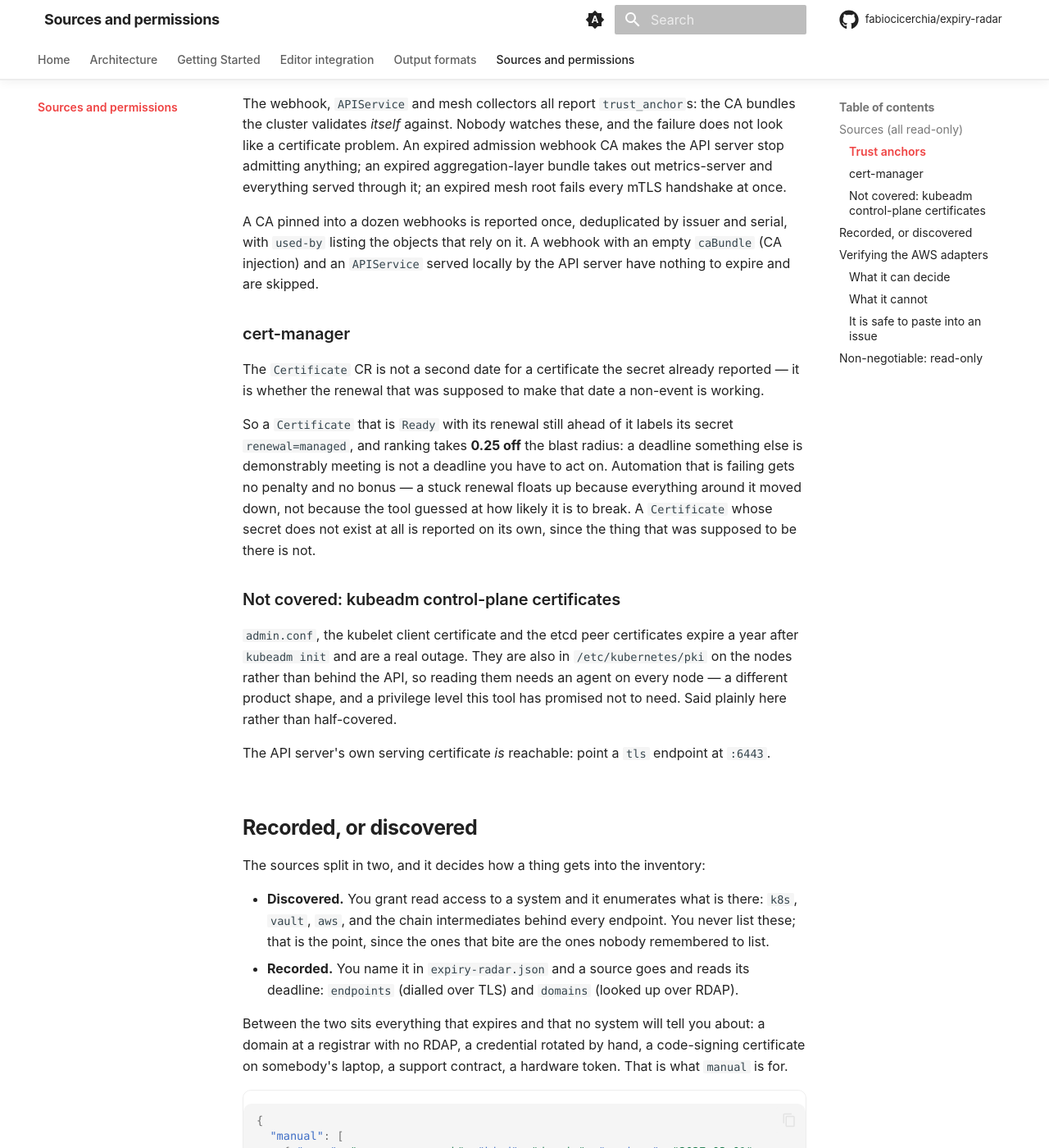
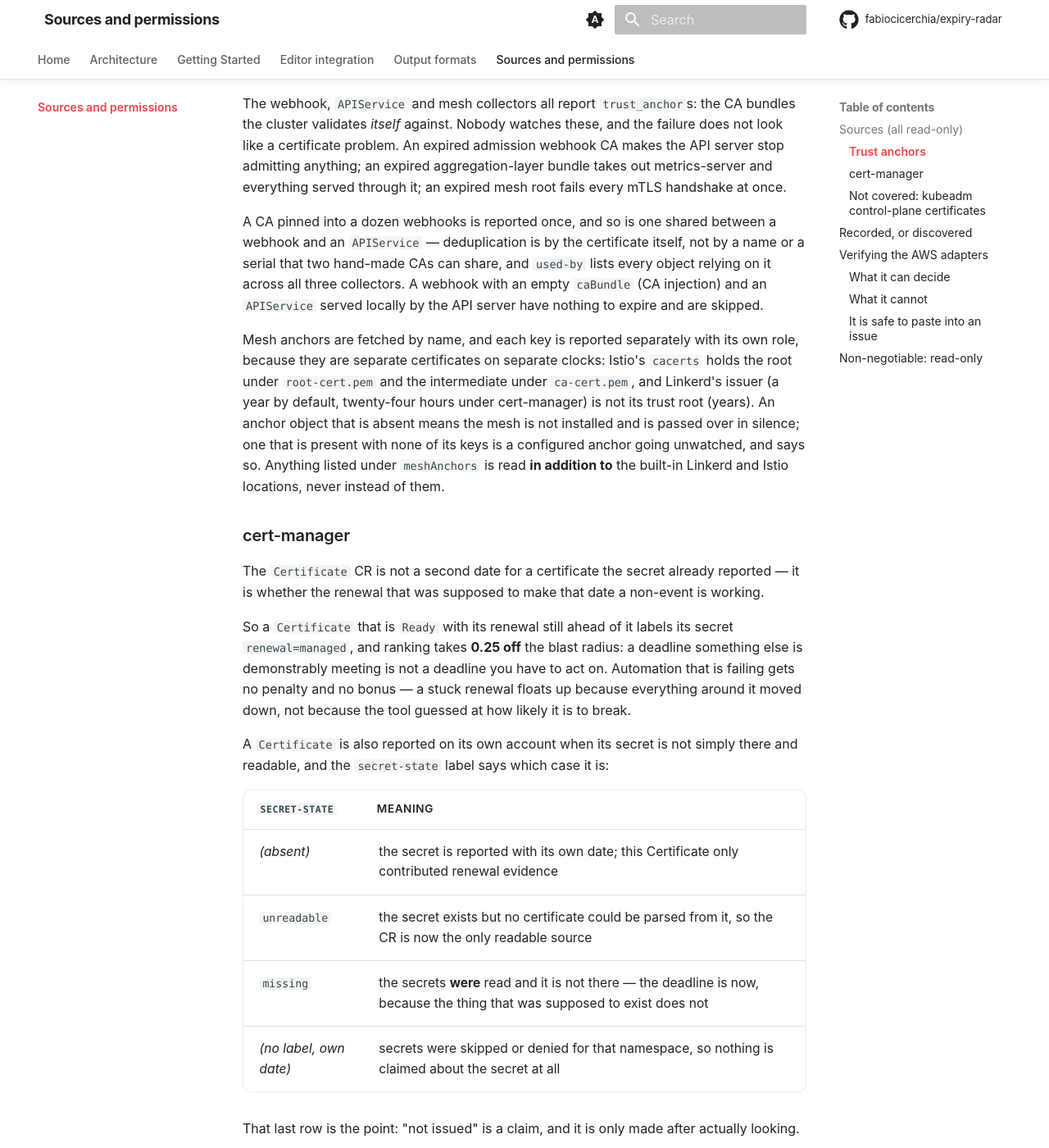
Before and after one commit to fabiocicerchia/expiry-radar, an MkDocs documentation site: the page built from docs/sources.md, in a window 1280 px wide and 1400 px high, scrolled down 1630 px. Shown: the whole window at 82% size. Built offline with MkDocs 1.6.1 and Material for MkDocs 9.7.7, drawn with Linux system fonts in a browser that asks for light colours; comment, search, counter and statistics services are not loaded.

Commit message:
docs: correct the claims the collectors can actually support
The trust-anchor section promised deduplication the code did not do
across resource classes, and described it as keyed by issuer and serial
rather than by the certificate itself. The mesh paragraph did not say
that each key is a separate certificate on a separate clock, that a
present-but-unreadable anchor warns while an absent one does not, or
that configured anchors add to the built-ins.

The cert-manager section claimed a Certificate with no secret is always
"not issued", which is only true once the secrets have actually been
read; the secret-state table now spells out all four cases.

architecture.md called 0.95 a trust anchor's ceiling. It is not: the
exposure, coverage and traffic adjustments never apply to one, but
environment inference still reads its name, so the real range is
0.65-1.00 and 0.95 is the middle of it.

Co-Authored-By: Claude Opus 5 <noreply@anthropic.com>
Claude-Session: https://claude.ai/code/session_012k6FEeP7sCzmNY221ofabP

```diff
--- a/docs/sources.md
+++ b/docs/sources.md
@@ -47,10 +47,22 @@ CA makes the API server stop admitting anything; an expired aggregation-layer
 bundle takes out metrics-server and everything served through it; an expired
 mesh root fails every mTLS handshake at once.
 
-A CA pinned into a dozen webhooks is reported once, deduplicated by issuer and
-serial, with `used-by` listing the objects that rely on it. A webhook with an
-empty `caBundle` (CA injection) and an `APIService` served locally by the API
-server have nothing to expire and are skipped.
+A CA pinned into a dozen webhooks is reported once, and so is one shared between
+a webhook and an `APIService` — deduplication is by the certificate itself, not
+by a name or a serial that two hand-made CAs can share, and `used-by` lists
+every object relying on it across all three collectors. A webhook with an empty
+`caBundle` (CA injection) and an `APIService` served locally by the API server
+have nothing to expire and are skipped.
+
+Mesh anchors are fetched by name, and each key is reported separately with its
+own role, because they are separate certificates on separate clocks: Istio's
+`cacerts` holds the root under `root-cert.pem` and the intermediate under
+`ca-cert.pem`, and Linkerd's issuer (a year by default, twenty-four hours under
+cert-manager) is not its trust root (years). An anchor object that is absent
+means the mesh is not installed and is passed over in silence; one that is
+present with none of its keys is a configured anchor going unwatched, and says
+so. Anything listed under `meshAnchors` is read **in addition to** the built-in
+Linkerd and Istio locations, never instead of them.
 
 ### cert-manager
 
@@ -63,9 +75,20 @@ secret `renewal=managed`, and ranking takes **0.25 off** the blast radius: a
 deadline something else is demonstrably meeting is not a deadline you have to
 act on. Automation that is failing gets no penalty and no bonus — a stuck
 renewal floats up because everything around it moved down, not because the tool
-guessed at how likely it is to break. A `Certificate` whose secret does not
-exist at all is reported on its own, since the thing that was supposed to be
-there is not.
+guessed at how likely it is to break.
+
+A `Certificate` is also reported on its own account when its secret is not
+simply there and readable, and the `secret-state` label says which case it is:
+
+| `secret-state` | Meaning |
+| --- | --- |
+| *(absent)* | the secret is reported with its own date; this Certificate only contributed renewal evidence |
+| `unreadable` | the secret exists but no certificate could be parsed from it, so the CR is now the only readable source |
+| `missing` | the secrets **were** read and it is not there — the deadline is now, because the thing that was supposed to exist does not |
+| *(no label, own date)* | secrets were skipped or denied for that namespace, so nothing is claimed about the secret at all |
+
+That last row is the point: "not issued" is a claim, and it is only made after
+actually looking.
 
 ### Not covered: kubeadm control-plane certificates
 
```
Also changed, not shown: docs/architecture.md (+6 -5 lines).
